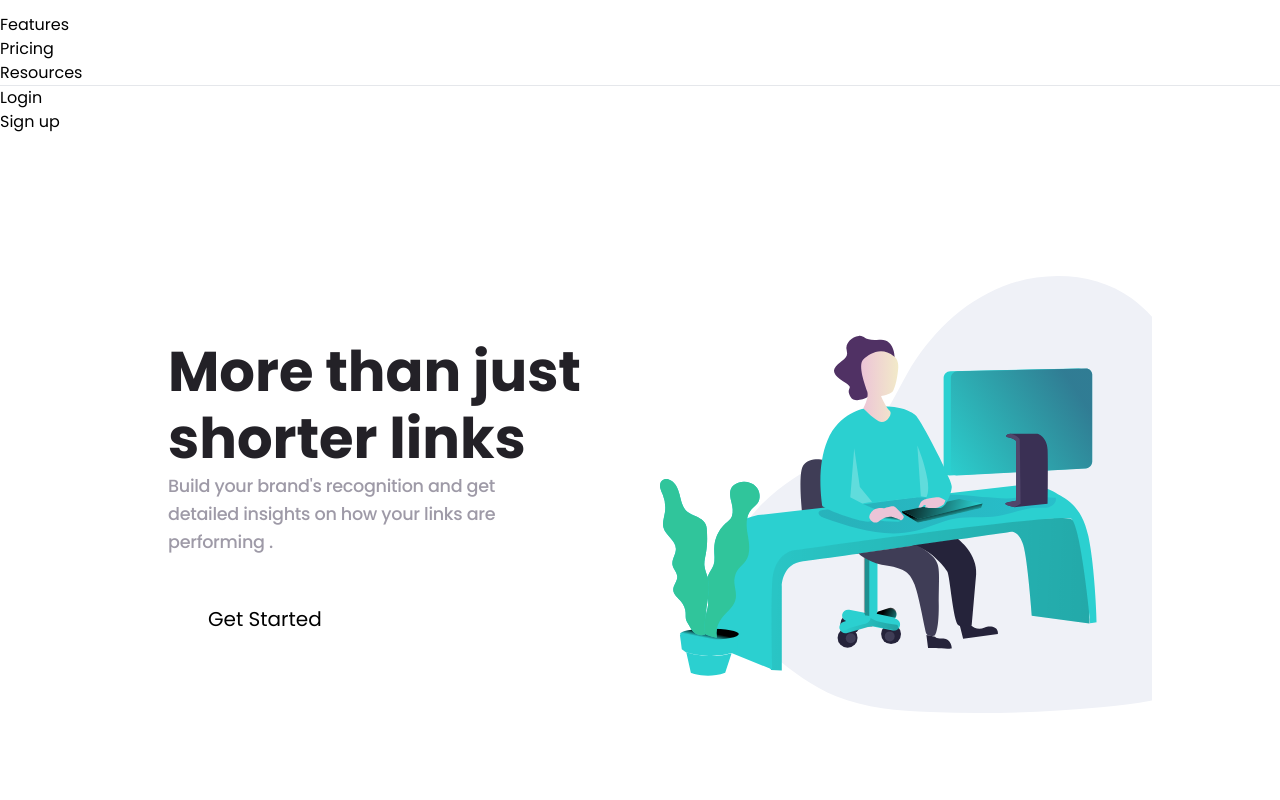
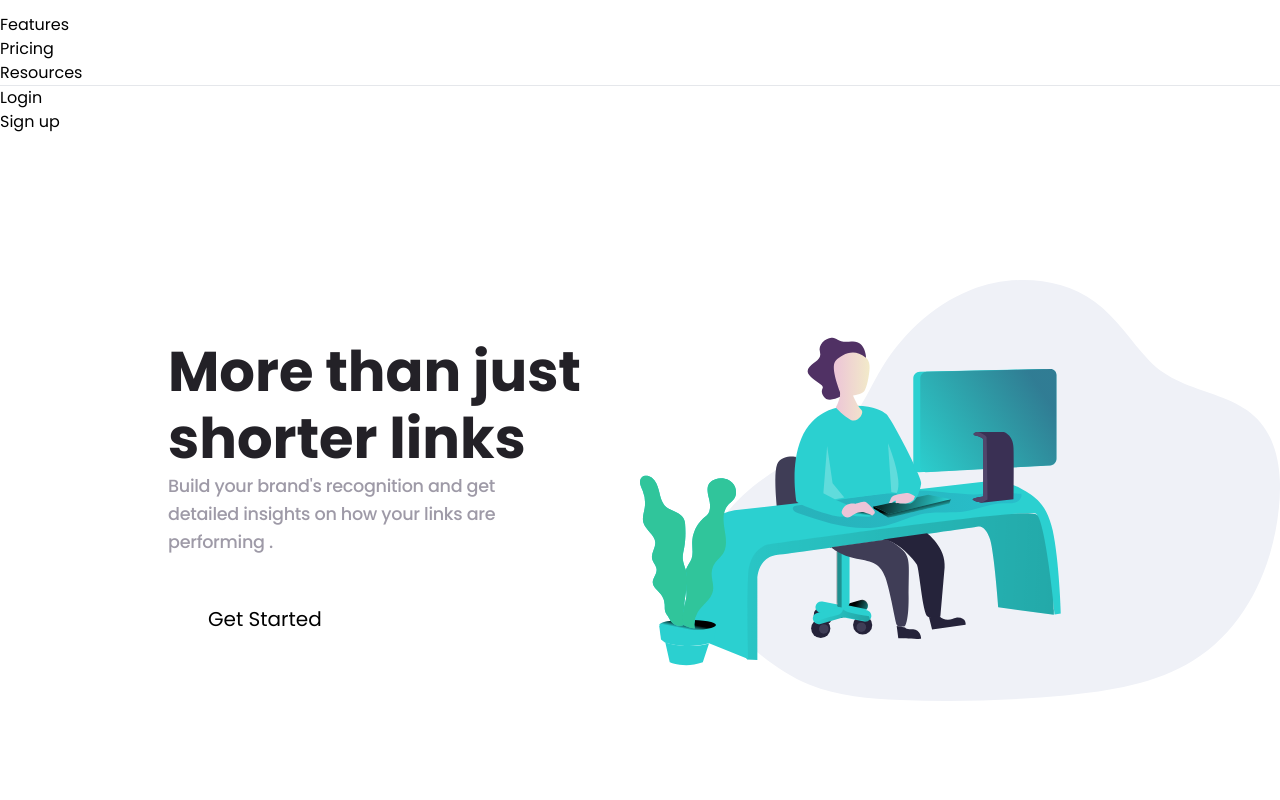
Before and after one commit to soojeong-park-ca/url-shortening-api-landing-page, a React (Vite) app: page / in a window 1280 px wide. Shown: the part 1300-2100 px from the top of the page. Built offline with nearby package versions, Linux system fonts and the light colour scheme.

Commit message:
fix background image sizing and spacing

```diff
--- a/src/components/Hero/Hero.css
+++ b/src/components/Hero/Hero.css
@@ -1,4 +1,4 @@
-.hero {
+.heroBox {
   width: 100%;
   max-width: 64rem;
 
@@ -14,11 +14,11 @@
 
 .heroBgImgBox {
   width: 100%;
-  height: clamp(20rem, 8.55rem + 48.855vw, 32rem);
+  height: 21rem;
 
   background-image: url(../../assets/images/illustration-working.svg);
   background-repeat: no-repeat;
-  background-size: cover;
+  background-size: 30rem;
   background-position: top left;
 
   margin-left: 2rem;
@@ -89,30 +89,55 @@
 @media screen and (max-width: 20em) {
   .heroBgImgBox {
     height: clamp(15rem, 4.286rem + 68.571vw, 18rem);
+    background-size: cover;
   }
 }
 
 /* 500px <= screen width */
 @media screen and (min-width: 31.25em) {
   .heroBgImgBox {
-    margin-left: 5rem;
+    height: 17rem;
+    background-size: 25rem;
+    background-position: top center;
+  }
+
+  .headingPrimary {
+    padding-inline: 3rem;
+  }
+
+  .paragraph {
+    padding-inline: 2.5rem;
   }
 }
 
 /* 624px <= screen width */
 @media screen and (min-width: 39em) {
-  .heroBgImgBox {
-    margin-left: 7rem;
+  .headingPrimary {
+    padding-inline: 7.5rem;
+  }
+
+  .paragraph {
+    padding-inline: 3rem;
   }
 }
 
 /* 768px <= screen width */
 @media screen and (min-width: 48em) {
-  .hero {
+  .heroBox {
     grid-template-rows: 1fr;
     grid-template-columns: 1fr 1fr;
     align-items: center;
     gap: 2.5rem;
+  }
+
+  .heroBgImgBox {
+    height: 28rem;
+    grid-column: 2 / -1;
+    grid-row: 1 / -1;
+
+    background-size: 135%;
+    background-position: center left;
+    margin-left: 0;
   }
 
   .heroText {
@@ -125,13 +150,9 @@
     padding-right: 0;
   }
 
-  .heroBgImgBox {
-    grid-column: 2 / -1;
-    grid-row: 1 / -1;
-
-    background-size: 135%;
-    background-position: center left;
-    margin-left: 0;
+  .headingPrimary,
+  .paragraph {
+    padding-inline: 0;
   }
 
   .heroText .btnHero {
@@ -141,6 +162,18 @@
 
 /* 1024px <= screen width */
 @media screen and (min-width: 64em) {
+  .hero {
+    background-image: url(../../assets/images/illustration-working.svg);
+    background-repeat: no-repeat;
+    background-size: 50%;
+    background-position: right top 75%;
+  }
+
+  .heroBgImgBox {
+    height: 32rem;
+    background-image: none;
+  }
+
   .headingPrimary {
     font-size: 3.5rem;
   }
@@ -154,6 +187,10 @@
 /* 1440px <= screen width */
 @media screen and (min-width: 90em) {
   .hero {
+    background-position: right -15% bottom;
+  }
+
+  .heroBox {
     grid-template-columns: 1.5fr 1fr;
     gap: 0;
   }
@@ -162,3 +199,27 @@
     font-size: 4.2rem;
   }
 }
+
+/* 1552px <= screen width */
+@media screen and (min-width: 97em) {
+  .hero {
+    background-size: 45%;
+    background-position: right -3% bottom;
+  }
+}
+
+/* 1700px <= screen width */
+@media screen and (min-width: 106.25em) {
+  .hero {
+    background-size: 43%;
+    background-position: right bottom;
+  }
+}
+
+/* 1800px <= screen width */
+@media screen and (min-width: 112.5em) {
+  .hero {
+    background-size: 40%;
+    background-position: 93% bottom;
+  }
+}
--- a/src/components/Hero/Hero.jsx
+++ b/src/components/Hero/Hero.jsx
@@ -5,6 +5,7 @@ import "./Hero.css";
 export default function Hero() {
   return (
     <section id="hero" className="hero">
+      <div className="heroBox">
         <div className="heroBgImgBox"></div>
         <div className="heroText">
           <h1 className="headingPrimary">More than just shorter links</h1>
@@ -14,7 +15,7 @@ export default function Hero() {
           </p>
           <Button className="btnHero">Get Started</Button>
         </div>
-      <div></div>
+      </div>
     </section>
   );
 }
```
Lines whose indentation alone changed are shown as unchanged.
